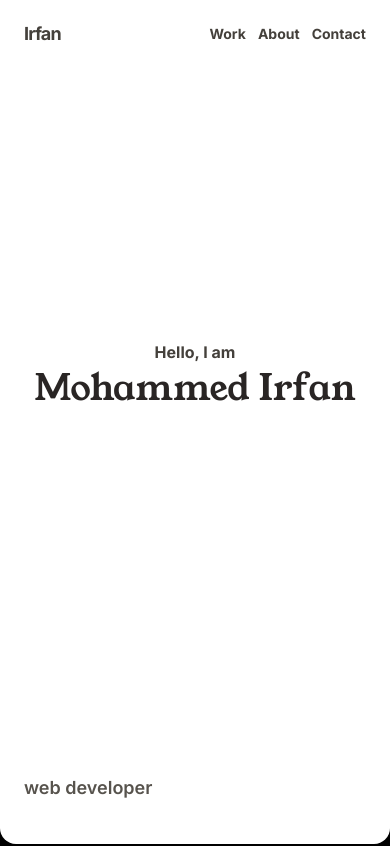
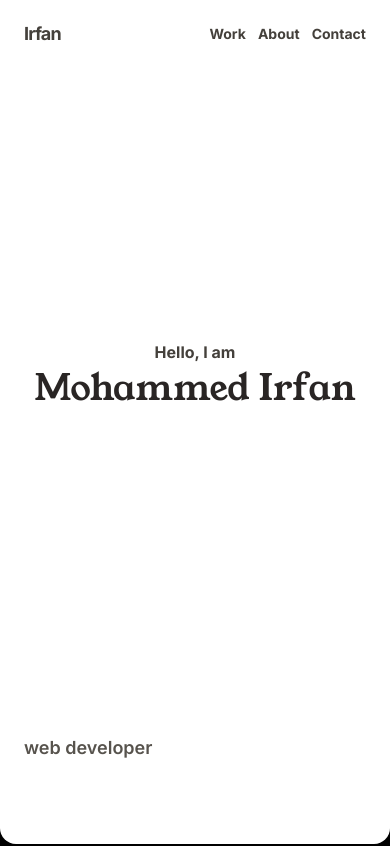
Before and after one commit to MohammedIrfan244/portfolio_next, a Next.js app: page / in a window 390 px wide. Shown: the top 846 px of the page. Built offline with nearby package versions, Linux system fonts and the light colour scheme.

Commit message:
Update padding in Hero.tsx

```diff
--- a/src/component/Hero.tsx
+++ b/src/component/Hero.tsx
@@ -106,7 +106,7 @@ function Hero() {
   return (
     <motion.div
       ref={containerRef}
-      className='w-full h-screen px-6 md:px-7 rounded-b-2xl sm:rounded-b-3xl flex-col md:rounded-b-4xl lg:px-10 flex items-start justify-between bg-white relative overflow-hidden'
+      className='w-full py-10 sm:py-5 md:py-0 h-screen px-6 md:px-7 rounded-b-2xl sm:rounded-b-3xl flex-col md:rounded-b-4xl lg:px-10 flex items-start justify-between bg-white relative overflow-hidden'
       variants={containerVariants}
       initial="initial"
       animate="animate"
```
